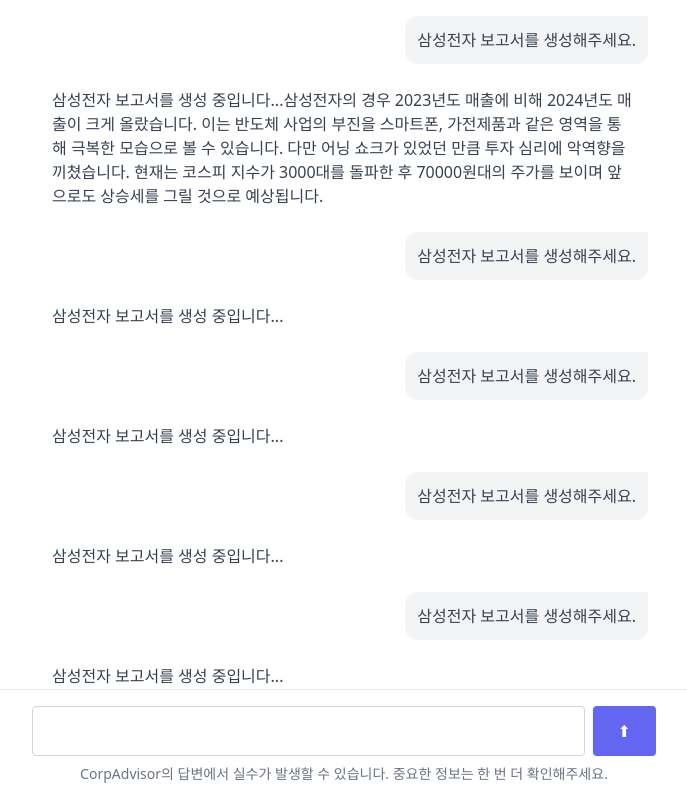
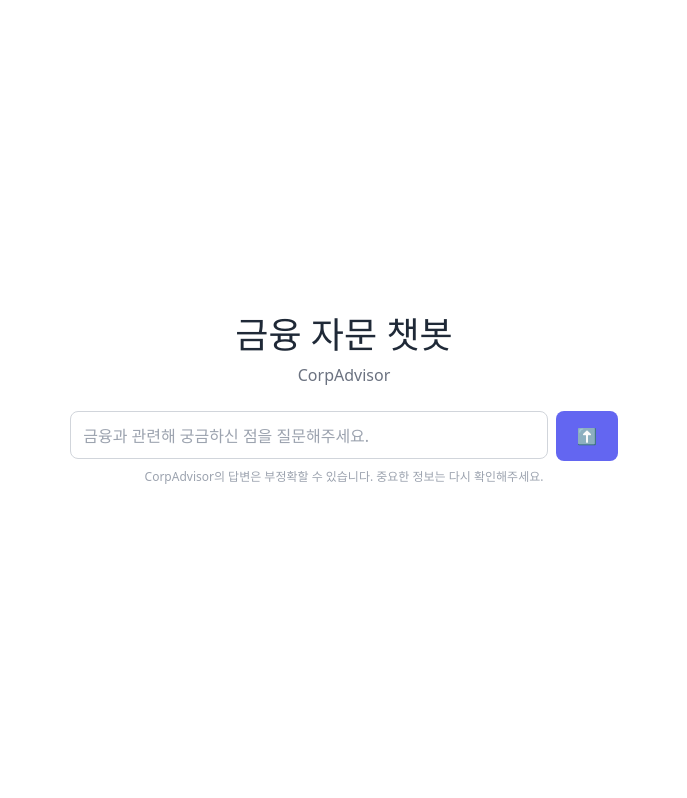
Before and after one commit to Yeyeong99/CorpAdvisor, a React (Vite) app in the folder corp-advisor--app/: page /chatbot in a window 1280 px wide. Shown: the top 798 px of the page, without its empty margins (296-983 px from the left). Built offline with nearby package versions, Linux system fonts and the light colour scheme.

Commit message:
fix: message container width changing due to message bubbles' width

```diff
--- a/corp-advisor--app/src/Screens/ChatbotScreen.tsx
+++ b/corp-advisor--app/src/Screens/ChatbotScreen.tsx
@@ -1,125 +1,133 @@
-import { useState } from "react";
-import {useMediaQuery} from "react-responsive";
+import { useState, useEffect, useRef } from "react";
 
-const messages = [
-  { type: "question", text: "삼성전자 보고서를 생성해주세요." },
-  {
-    type: "answer",
-    text: "삼성전자 보고서를 생성 중입니다...삼성전자의 경우 2023년도 매출에 비해 2024년도 매출이 크게 올랐습니다. 이는 반도체 사업의 부진을 스마트폰, 가전제품과 같은 영역을 통해 극복한 모습으로 볼 수 있습니다. 다만 어닝 쇼크가 있었던 만큼 투자 심리에 악역향을 끼쳤습니다. 현재는 코스피 지수가 3000대를 돌파한 후 70000원대의 주가를 보이며 앞으로도 상승세를 그릴 것으로 예상됩니다.",
-  },
-  { type: "question", text: "삼성전자 보고서를 생성해주세요." },
-  { type: "answer", text: "삼성전자 보고서를 생성 중입니다..." },
-  { type: "question", text: "삼성전자 보고서를 생성해주세요." },
-  { type: "answer", text: "삼성전자 보고서를 생성 중입니다..." },
-  { type: "question", text: "삼성전자 보고서를 생성해주세요." },
-  { type: "answer", text: "삼성전자 보고서를 생성 중입니다..." },
-  { type: "question", text: "삼성전자 보고서를 생성해주세요." },
-  { type: "answer", text: "삼성전자 보고서를 생성 중입니다..." },
-  { type: "question", text: "삼성전자 보고서를 생성해주세요." },
-  { type: "answer", text: "삼성전자 보고서를 생성 중입니다..." },
-  { type: "question", text: "삼성전자 보고서를 생성해주세요." },
-  { type: "answer", text: "삼성전자 보고서를 생성 중입니다..." },
-  { type: "question", text: "삼성전자 보고서를 생성해주세요." },
-  { type: "answer", text: "삼성전자 보고서를 생성 중입니다..." },
-  { type: "question", text: "삼성전자 보고서를 생성해주세요." },
-  { type: "answer", text: "보고서를 생성 중입니다..." },
-];
+// 메시지 타입 정의
+type Message = {
+  type: 'question' | 'answer';
+  text: string;
+};
+
+const initialMessages: Message[] = [];
 
 function Chatbot() {
-  const isMobile = useMediaQuery({
-    maxWidth: 768,
-    ssrMatchMedia: () => ({matches: false})
-  } as any);
+  const [isMobile, setIsMobile] = useState(window.innerWidth <= 768);
 
-  const isTablet = useMediaQuery({
-    minWidth: 769,
-    maxWidth: 1224,
-    ssrMatchMedia: () => ({matches: false})
-  } as any);
+  useEffect(() => {
+    const handleResize = () => {
+      setIsMobile(window.innerWidth <= 768);
+    };
+    window.addEventListener('resize', handleResize);
+    return () => window.removeEventListener('resize', handleResize);
+  }, []);
 
-  const inputClass = isMobile ? "w-full" : isTablet ? "w-2/3 mx-auto" : "w-1/2 mx-auto"
-  const messageContainer = isMobile ? "w-full mx-auto flex flex-col gap-3 mb-6 p-4 pb-32" : isTablet ? " w-2/3 mx-auto flex flex-col gap-3 mb-6 p-4 pb-32" : " w-1/2 mx-auto flex flex-col gap-3 mb-6 p-4 pb-32"
+  const inputContainerClass = isMobile ? "w-full" : "w-2/3 mx-auto";
+  const messageListClass = isMobile ? "p-4" : "w-1/2 mx-auto p-4";
+
+  const [messages, setMessages] = useState<Message[]>(initialMessages);
   const [inputValue, setInputValue] = useState("");
+  const chatEndRef = useRef<null | HTMLDivElement>(null);
+  // --- Textarea DOM 요소에 접근하기 위한 ref ---
+  const textareaRef = useRef<HTMLTextAreaElement>(null);
+
+  useEffect(() => {
+    chatEndRef.current?.scrollIntoView({ behavior: "smooth" });
+  }, [messages]);
+
+  // --- 입력값 변경 시 textarea 높이를 자동으로 조절하는 로직 ---
+  useEffect(() => {
+    if (textareaRef.current) {
+      textareaRef.current.style.height = 'auto'; // 높이 초기화
+      textareaRef.current.style.height = `${textareaRef.current.scrollHeight}px`; // 스크롤 높이에 맞춰 재설정
+    }
+  }, [inputValue]);
+
 
   const handleSubmit = () => {
     if (inputValue.trim()) {
-      console.log("생성 요청:", inputValue);
+      const newQuestion: Message = { type: "question", text: inputValue };
+      setMessages(prev => [...prev, newQuestion]);
+
+      setTimeout(() => {
+        const newAnswer: Message = { type: "answer", text: `'${inputValue}'에 대한 답변입니다.` };
+        setMessages(prev => [...prev, newAnswer]);
+      }, 1000);
+
       setInputValue("");
+      // 전송 후 textarea 높이도 초기화
+      if (textareaRef.current) {
+        textareaRef.current.style.height = 'auto';
+      }
     }
   };
 
-  const handleKeyPress = (e: React.KeyboardEvent<HTMLInputElement>) => {
-    if (e.key === "Enter") {
+  // --- Enter는 전송, Shift+Enter는 줄바꿈을 위한 핸들러 ---
+  const handleKeyDown = (e: React.KeyboardEvent<HTMLTextAreaElement>) => {
+    if (e.key === 'Enter' && !e.shiftKey && !e.nativeEvent.isComposing) {
+      e.preventDefault(); // Enter 키의 기본 동작(줄바꿈) 방지
       handleSubmit();
     }
   };
 
   const hasMessages = messages.length > 0;
 
-  // 입력 창의 내부 컨텐츠를 상수로 분리 (코드 중복 방지)
-  const FormContent = (
-    <>
+  const ChatForm = (
+    <div className={inputContainerClass}>
       <div className="flex gap-2 mb-2">
-        <input
-          type="text"
+        {/* --- input을 textarea로 변경 --- */}
+        <textarea
+          ref={textareaRef}
           value={inputValue}
-          onChange={(e: React.ChangeEvent<HTMLInputElement>) =>
-            setInputValue(e.target.value)
-          }
-          onKeyPress={(e: React.KeyboardEvent<HTMLInputElement>) =>
-            handleKeyPress(e)
-          }
-          placeholder= {messages.length > 0 ? "" : "금융과 관련해 궁금하신 점을 질문해주세요."}
-          className= "flex-1 p-3 border border-gray-300 rounded focus:outline-none focus:ring-2 focus:ring-indigo-500"
+          onChange={(e) => setInputValue(e.target.value)}
+          onKeyDown={handleKeyDown}
+          placeholder={hasMessages ? "추가 질문을 입력하세요." : "금융과 관련해 궁금하신 점을 질문해주세요."}
+          className="flex-1 p-3 border border-gray-300 rounded-lg focus:outline-none focus:ring-2 focus:ring-indigo-500 transition resize-none overflow-y-hidden"
+          rows={1}
         />
         <button
           type="button"
           onClick={handleSubmit}
-          className="px-6 py-3 bg-indigo-500 text-white rounded hover:bg-indigo-600 transform transition-transform duration-300 hover:scale-105"
+          className="px-5 py-3 bg-indigo-500 text-white font-bold rounded-lg hover:bg-indigo-600 transform transition-transform duration-200 hover:scale-105 active:scale-95 self-end"
         >
           ⬆
         </button>
       </div>
-      <div className="text-center text-sm text-gray-500">
-        CorpAdvisor의 답변에서 실수가 발생할 수 있습니다. 중요한 정보는 한 번 더
-        확인해주세요.
+      <div className="text-center text-xs text-gray-400">
+        CorpAdvisor의 답변은 부정확할 수 있습니다. 중요한 정보는 다시 확인해주세요.
       </div>
-    </>
+    </div>
   );
 
   return (
-    <div className="min-h-screen">
+    <div className="w-full flex flex-col justify-center items-center h-screen bg-white font-sans">
       {hasMessages ? (
-        // --- 메시지가 있을 때 ---
         <>
-          <div className={messageContainer}>
-            {messages.map((msg, idx) => (
-              <div
-                key={idx}
-                className={`p-3 rounded-xl break-words ${
-                  msg.type === "question"
-                    ? "self-end bg-gray-100 text-gray-700 rounded-tr-none"
-                    : "text-gray-700"
-                }`}
-              >
-                {msg.text}
+          <main className="w-full flex-1 overflow-y-auto pb-32">
+            <div className={messageListClass}>
+              <div className="space-y-4">
+                {messages.map((msg, idx) => {
+                  const isQuestion = msg.type === "question";
+                  return (
+                    <div key={idx} className={`flex ${isQuestion ? "justify-end" : "justify-start"}`}>
+                      <div className={`p-4 rounded-2xl break-words max-w-[80%] md:max-w-[70%] ${isQuestion ? "bg-indigo-500 text-white rounded-br-none" : "bg-gray-100 text-gray-800 rounded-bl-none"}`}>
+                        {msg.text}
+                      </div>
+                    </div>
+                  );
+                })}
               </div>
-            ))}
-          </div>
-
-          {/* 하단 고정 입력창 컨테이너 */}
-          <div className="bg-white border-t border-gray-200 p-4 fixed bottom-0 left-0 right-0">
-            <div className={inputClass}>{FormContent}</div>
-          </div>
+              <div ref={chatEndRef} />
+            </div>
+          </main>
+          <footer className="w-full bg-white border-t border-gray-200 p-4 fixed bottom-0 left-0 right-0">
+            {ChatForm}
+          </footer>
         </>
       ) : (
-        // --- 메시지가 없을 때 ---
-        <div className="flex flex-col justify-center items-center min-h-screen gap-6">
-          <header className="py-6">
-            <h1 className="text-3xl font-bold text-center">금융 자문 챗봇</h1>
+        <div className="w-2/3 flex flex-col justify-center items-center h-full gap-6 p-4">
+          <header className="text-center">
+            <h1 className="text-4xl font-bold text-gray-800">금융 자문 챗봇</h1>
+            <p className="text-gray-500 mt-2">CorpAdvisor</p>
           </header>
-
-          <div className="bg-white p-4">{FormContent}</div>
+          <div className="w-full">{ChatForm}</div>
         </div>
       )}
     </div>
```
